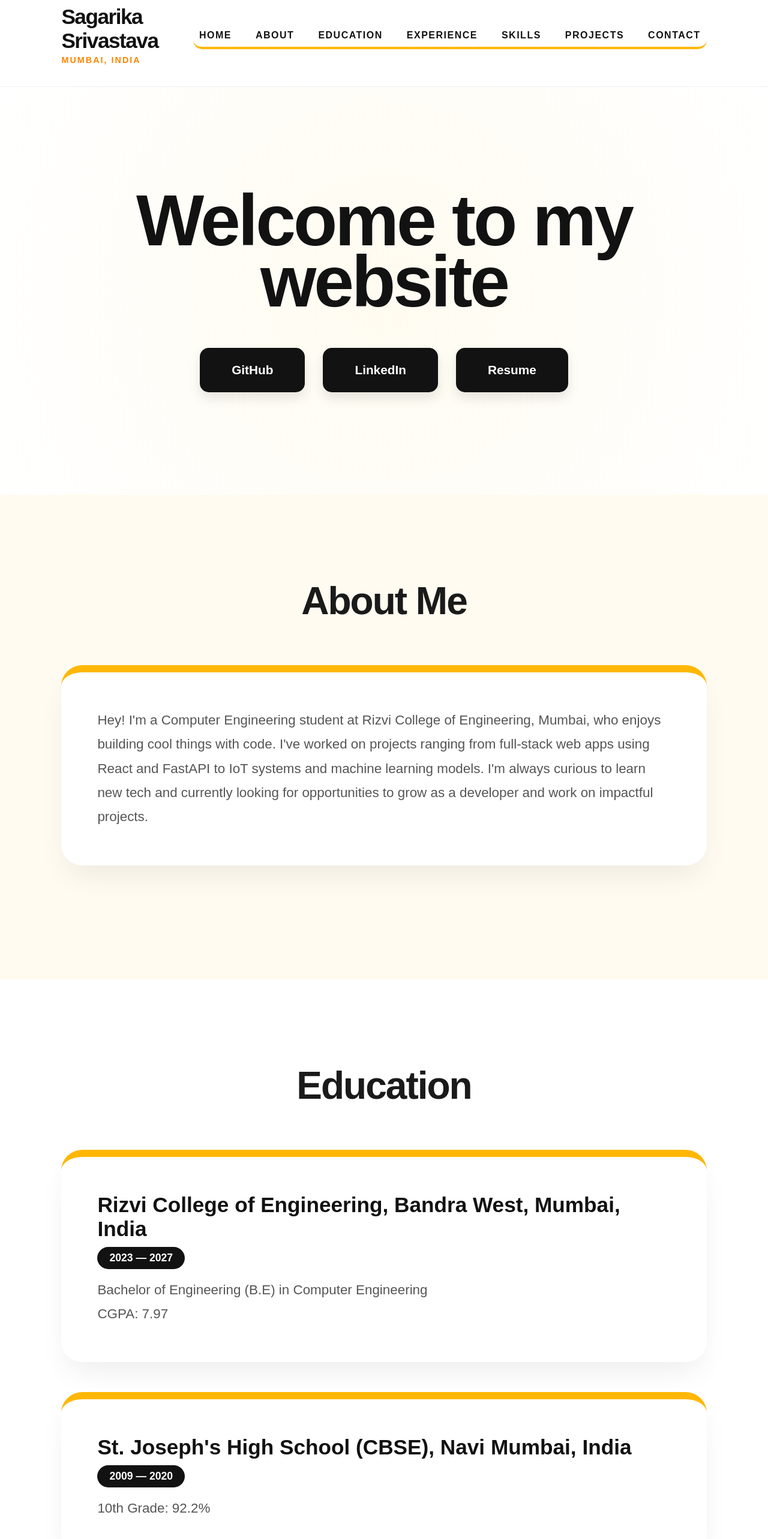
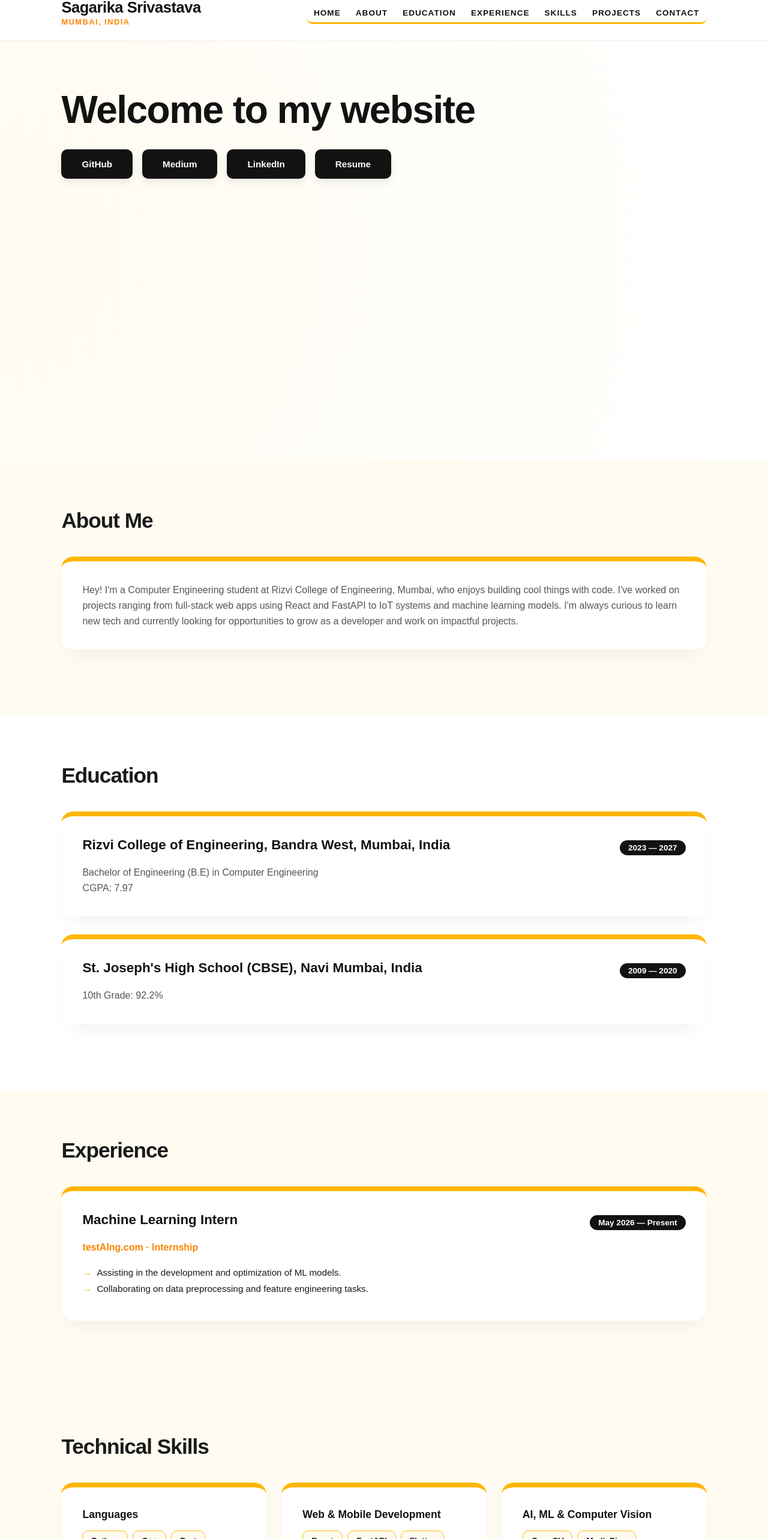
Before and after one commit to issrivastava/portfolio-gemini-version, a React (Create React App) app: page / in a window 1280 px wide. Shown: the part 22-2588 px from the top of the page at 60% size. Built offline with nearby package versions, Linux system fonts and the light colour scheme; a web font is replaced by a local one.

Commit message:
robogrip added sem percentage changed layout changed

```diff
--- a/src/App.css
+++ b/src/App.css
@@ -8,8 +8,8 @@
   --white: #FFFFFF;
   --text-main: #1A1A1A;
   --text-secondary: #555555;
-  --shadow: 0 25px 50px -12px rgba(0, 0, 0, 0.08);
-  --card-border: 12px solid var(--accent);
+  --shadow: 0 15px 30px -10px rgba(0, 0, 0, 0.06);
+  --card-border: 8px solid var(--accent);
 }
 
 /* --- Base Reset --- */
@@ -26,14 +26,15 @@ html, body {
   background-color: var(--white);
   color: var(--text-main);
   overflow-x: hidden;
+  text-align: left;
 }
 
-/* --- THE CLASSY NAVIGATION BAR --- */
+/* --- Navigation Bar --- */
 .site-header {
   display: flex;
   justify-content: space-between;
   align-items: center;
-  padding: 30px 8%;
+  padding: 20px 8%;
   background: rgba(255, 255, 255, 0.98);
   backdrop-filter: blur(15px);
   position: sticky;
@@ -43,30 +44,30 @@ html, body {
 }
 
 .header-left h1 {
-  font-size: 2.2rem;
+  font-size: 1.6rem;
   font-weight: 800;
-  letter-spacing: -1.5px;
+  letter-spacing: -0.5px;
   color: var(--dark);
 }
 
 .header-left p {
-  font-size: 0.9rem;
+  font-size: 0.8rem;
   font-weight: 700;
   text-transform: uppercase;
   color: var(--accent-dark);
-  letter-spacing: 2px;
+  letter-spacing: 1.5px;
 }
 
 .header-right-blob {
   background-color: var(--white);
-  padding: 10px 10px;
-  border-radius: 15px;
-  border-bottom: 4px solid var(--accent);
+  padding: 8px 12px;
+  border-radius: 10px;
+  border-bottom: 3px solid var(--accent);
 }
 
 .nav-menu {
   display: flex;
-  gap: 40px;
+  gap: 25px;
   align-items: center;
 }
 
@@ -74,9 +75,9 @@ html, body {
   text-decoration: none;
   color: var(--dark);
   font-weight: 800;
-  font-size: 1rem;
+  font-size: 0.85rem;
   text-transform: uppercase;
-  letter-spacing: 1.5px;
+  letter-spacing: 1px;
   position: relative;
   transition: color 0.3s ease;
 }
@@ -85,8 +86,8 @@ html, body {
   content: '';
   position: absolute;
   width: 0;
-  height: 3px;
-  bottom: -5px;
+  height: 2px;
+  bottom: -4px;
   left: 0;
   background-color: var(--accent);
   transition: width 0.3s ease;
@@ -100,61 +101,62 @@ html, body {
   width: 100%;
 }
 
-/* --- HERO SECTION --- */
+/* --- Hero Section --- */
 .hero-page {
-  height: calc(100vh - 120px);
+  min-height: calc(100vh - 100px);
   display: flex;
+  flex-direction: column;
   justify-content: center;
-  align-items: center;
-  text-align: center;
-  background: radial-gradient(circle at center, var(--accent-soft) 0%, var(--white) 100%);
-  padding: 0 10%;
+  align-items: flex-start;
+  text-align: left;
+  background: radial-gradient(circle at left, var(--accent-soft) 0%, var(--white) 100%);
+  padding: 60px 8%;
 }
 
 .welcome-text {
-  font-size: clamp(3.5rem, 12vw, 7.5rem);
+  font-size: clamp(2.2rem, 6vw, 4rem);
   font-weight: 800;
-  letter-spacing: -4px;
-  line-height: 0.85;
-  margin-bottom: 60px;
+  letter-spacing: -1.5px;
+  line-height: 1.1;
+  margin-bottom: 30px;
   color: var(--dark);
+  text-align: left;
 }
 
 .hero-button-container {
   display: flex;
-  gap: 30px;
-  justify-content: center;
+  gap: 16px;
+  justify-content: flex-start;
   align-items: center;
 }
 
 .hero-btn {
   background: var(--dark);
   color: white;
-  padding: 22px 50px;
-  border-radius: 15px;
+  padding: 14px 32px;
+  border-radius: 10px;
   text-decoration: none;
   font-weight: 800;
-  font-size: 1.3rem;
-  transition: all 0.4s cubic-bezier(0.175, 0.885, 0.32, 1.275);
-  border: 3px solid var(--dark);
-  box-shadow: 0 10px 20px rgba(0,0,0,0.1);
+  font-size: 0.95rem;
+  transition: all 0.3s ease;
+  border: 2px solid var(--dark);
+  box-shadow: 0 6px 14px rgba(0,0,0,0.08);
 }
 
 .hero-btn:hover {
   background: var(--accent);
   border-color: var(--accent);
   color: var(--dark);
-  transform: translateY(-10px);
+  transform: translateY(-4px);
 }
 
-/* --- SECTION WRAPPERS --- */
+/* --- Section Wrappers --- */
 .content-yellow {
-  padding: 140px 8%;
+  padding: 80px 8%;
   display: flex;
-  justify-content: center;
+  justify-content: flex-start;
 }
 
-/* Alternating Backgrounds to kill empty space */
 #about, #experience, #skills, #contact {
   background-color: var(--accent-soft);
 }
@@ -166,72 +168,86 @@ html, body {
 .content-inner {
   width: 100%;
   max-width: 1100px;
+  text-align: left;
 }
 
 .section-title {
-  font-size: 4rem;
+  font-size: 2.2rem;
   font-weight: 800;
-  margin-bottom: 70px;
-  text-align: center;
-  letter-spacing: -2px;
+  margin-bottom: 40px;
+  text-align: left;
+  letter-spacing: -1px;
 }
 
-/* --- THE UNIVERSAL CARD DESIGN (12px Border) --- */
+/* --- Universal Card Design --- */
 .white-content-box,
 .education-card,
 .project-card,
 .skill-category {
   background: var(--white);
-  padding: 60px;
-  border-radius: 35px;
+  padding: 35px;
+  border-radius: 20px;
   border-top: var(--card-border);
   box-shadow: var(--shadow);
-  margin-bottom: 50px;
-  transition: transform 0.4s ease;
+  margin-bottom: 30px;
+  transition: transform 0.3s ease;
   width: 100%;
+  text-align: left;
 }
 
 .white-content-box:hover,
 .education-card:hover,
 .project-card:hover,
 .skill-category:hover {
-  transform: translateY(-12px);
+  transform: translateY(-6px);
 }
 
-/* --- CARD TYPOGRAPHY --- */
+/* --- Card Typography --- */
 h3 {
-  font-size: 2.2rem;
+  font-size: 1.4rem;
   font-weight: 800;
-  margin-bottom: 10px;
+  margin-bottom: 8px;
   color: var(--dark);
+  text-align: left;
+}
+
+.skill-category h4 {
+  font-size: 1.1rem;
+  font-weight: 800;
+  color: var(--dark);
+  margin-bottom: 16px;
+  text-align: left;
 }
 
 .institution {
-  font-size: 1.4rem;
+  font-size: 1rem;
   font-weight: 700;
   color: var(--accent-dark);
-  margin-bottom: 20px;
+  margin-bottom: 14px;
+  text-align: left;
 }
 
 p {
-  font-size: 1.4rem;
-  line-height: 1.8;
+  font-size: 1rem;
+  line-height: 1.6;
   color: var(--text-secondary);
+  text-align: left;
 }
 
-/* --- GRIDS --- */
+/* --- Grids --- */
 .projects-grid, .skills-container {
   display: grid;
-  grid-template-columns: repeat(auto-fit, minmax(400px, 1fr));
-  gap: 40px;
+  grid-template-columns: repeat(auto-fit, minmax(320px, 1fr));
+  gap: 25px;
 }
 
 .project-list li {
   list-style: none;
-  margin-bottom: 15px;
-  padding-left: 30px;
+  margin-bottom: 10px;
+  padding-left: 24px;
   position: relative;
-  font-size: 1.2rem;
+  font-size: 0.95rem;
+  text-align: left;
 }
 
 .project-list li::before {
@@ -243,108 +259,143 @@ p {
 }
 
 .tech-text {
-  margin-top: 30px;
+  margin-top: 20px;
   font-weight: 800;
-  font-size: 1rem;
+  font-size: 0.85rem;
   color: var(--dark);
   background: var(--accent-soft);
-  padding: 12px 25px;
-  border-radius: 10px;
+  padding: 8px 16px;
+  border-radius: 8px;
   display: inline-block;
   border: 1px solid var(--accent);
+  text-align: left;
 }
 
-/* --- SKILL BADGES --- */
+/* --- Skill Badges --- */
+.skill-badges {
+  display: flex;
+  flex-wrap: wrap;
+  gap: 8px;
+  justify-content: flex-start;
+}
+
 .skill-badges span {
   background: var(--accent-soft);
-  padding: 14px 24px;
-  border-radius: 15px;
+  padding: 8px 14px;
+  border-radius: 10px;
   font-weight: 800;
-  margin: 8px;
+  font-size: 0.85rem;
   display: inline-block;
-  border: 2px solid var(--accent);
+  border: 1.5px solid var(--accent);
 }
 
-/* --- EDUCATION/EXPERIENCE HEADER --- */
+/* --- Education/Experience Header --- */
 .education-header {
   display: flex;
   justify-content: space-between;
   align-items: center;
-  margin-bottom: 15px;
+  margin-bottom: 12px;
   flex-wrap: wrap;
+  gap: 10px;
 }
 
 .education-date {
   font-weight: 800;
   color: var(--white);
   background: var(--dark);
-  padding: 8px 20px;
+  padding: 5px 14px;
   border-radius: 50px;
-  font-size: 1.1rem;
+  font-size: 0.85rem;
 }
 
-/* --- ELEGANT CONTACT SECTION --- */
+/* --- Contact Section --- */
 .contact-box {
-  max-width: 900px;
-  margin: 0 auto;
-  text-align: center;
+  width: 100%;
+  text-align: left;
   display: flex;
   flex-direction: column;
-  align-items: center;
+  align-items: flex-start;
 }
 
 .message-btn {
   background: var(--dark) !important;
   color: var(--white) !important;
-  padding: 25px 80px !important;
-  border-radius: 100px !important;
-  font-size: 1.4rem !important;
+  padding: 14px 36px !important;
+  border-radius: 50px !important;
+  font-size: 0.95rem !important;
   font-weight: 800;
   text-transform: uppercase;
-  letter-spacing: 3px;
+  letter-spacing: 1.5px;
   border: none;
   cursor: pointer;
   display: inline-flex;
   align-items: center;
-  gap: 20px;
-  transition: all 0.4s ease;
-  margin-top: 30px;
+  gap: 12px;
+  transition: all 0.3s ease;
+  margin-top: 20px;
 }
 
 .message-btn::before {
   content: "✉";
-  font-size: 2rem;
+  font-size: 1.2rem;
 }
 
 .message-btn:hover {
   background: var(--accent) !important;
   color: var(--dark) !important;
-  transform: translateY(-10px);
-  box-shadow: 0 20px 40px rgba(255, 183, 3, 0.4);
+  transform: translateY(-4px);
+  box-shadow: 0 10px 20px rgba(255, 183, 3, 0.3);
 }
 
-/* --- FOOTER --- */
+/* --- Footer --- */
 .site-footer {
   background: var(--dark);
   color: white;
-  padding: 120px 8%;
-  text-align: center;
+  padding: 60px 8%;
+  text-align: left;
 }
 
 .footer-link {
   color: var(--accent);
   text-decoration: none;
-  margin: 0 25px;
+  margin-right: 25px;
+  margin-left: 0;
   font-weight: 800;
-  font-size: 1.1rem;
+  font-size: 0.9rem;
 }
 
-/* --- RESPONSIVE FIXES --- */
+/* --- Responsive Adjustments --- */
 @media (max-width: 900px) {
-  .site-header { padding: 30px 5%; flex-direction: column; gap: 25px; }
-  .header-right-blob { width: 100%; border-bottom: none; border-left: 4px solid var(--accent); }
-  .nav-menu { gap: 20px; justify-content: center; flex-wrap: wrap; }
-  .welcome-text { font-size: 3.5rem; letter-spacing: -1px; }
-  .hero-button-container { flex-direction: column; width: 100%; }
-  .hero-btn { width: 100%; }
+  .site-header {
+    padding: 20px 5%;
+    flex-direction: column;
+    align-items: flex-start;
+    gap: 16px;
+  }
+  .header-right-blob {
+    width: 100%;
+    border-bottom: none;
+    border-left: 3px solid var(--accent);
+  }
+  .nav-menu {
+    gap: 15px;
+    justify-content: flex-start;
+    flex-wrap: wrap;
+  }
+  .welcome-text {
+    font-size: 2.4rem;
+    letter-spacing: -0.5px;
+  }
+  .hero-button-container {
+    flex-direction: column;
+    width: 100%;
+    align-items: flex-start;
+  }
+  .hero-btn {
+    width: 100%;
+    text-align: center;
+  }
+  .projects-grid, .skills-container {
+    grid-template-columns: 1fr;
+  }
 }
--- a/src/App.js
+++ b/src/App.js
@@ -55,6 +55,7 @@ function App() {
           <h2 className="welcome-text">Welcome to my website</h2>
           <div className="hero-button-container">
             <a href="https://github.com/issrivastava" target="_blank" rel="noreferrer" className="hero-btn">GitHub</a>
+            <a href="https://medium.com/@issrivastava" target="_blank" rel="noreferrer" className="hero-btn">Medium</a>
             <a href="https://www.linkedin.com/in/issrivastava46/" target="_blank" rel="noreferrer" className="hero-btn">LinkedIn</a>
             <button onClick={handleResumeDownload} className="hero-btn">Resume</button>
           </div>
@@ -261,6 +262,7 @@ function App() {
         <div className="footer-content">
           <div className="footer-links-container">
             <a href="https://github.com/issrivastava" target="_blank" rel="noreferrer" className="footer-link">GitHub</a>
+            <a href="https://medium.com/@issrivastava" target="_blank" rel="noreferrer" className="footer-link">Medium</a>
             <a href="https://www.linkedin.com/in/issrivastava46/" target="_blank" rel="noreferrer" className="footer-link">LinkedIn</a>
             <a href={`mailto:${emailAddress}`} className="footer-link">Email</a>
           </div>
```
Also changed, not shown: 1 other file (tests, documents, lock files or other folders).
